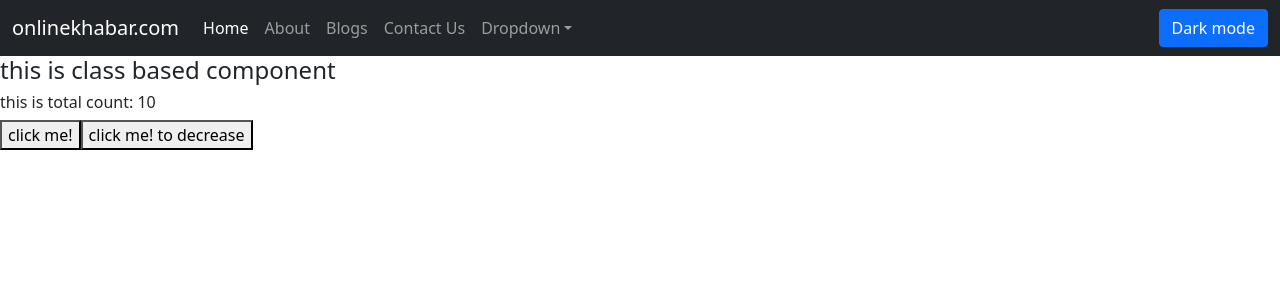
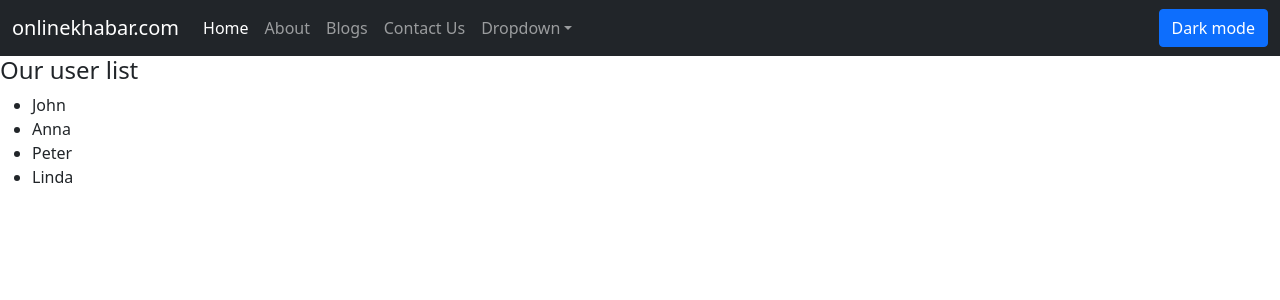
Before and after one commit to Raju-bit-creator/chaitra-ii-react, a React (Vite) app: page /userlist in a window 1280 px wide. Shown: the top 300 px of the page. Built offline with nearby package versions, Linux system fonts and the light colour scheme.

Commit message:
useparams

```diff
--- a/src/App.jsx
+++ b/src/App.jsx
@@ -12,6 +12,8 @@ import About from "./components/About";
 import Contact from "./components/Contact";
 import Blogs from "./components/Blogs";
 import ClassBased from "./components/ClassBased";
+import UserList from "./components/UserList";
+import UserDetail from "./components/UserDetail";
 
 function App() {
   const [count, setCount] = useState(10); //initialize
@@ -63,8 +65,10 @@ function App() {
           <Route path="/about" element={<About />} />
           <Route path="/contact" element={<Contact />} />
           <Route path="/blogs" element={<Blogs />} />
+          <Route path="/userlist" element={<UserList />} />
+          <Route path="/:id/:username/:age" element={<UserDetail />} />
         </Routes>
-        <ClassBased />
+        {/* <ClassBased /> */}
       </Router>
     </>
   );
--- /dev/null
+++ b/src/components/UserDetail.jsx
@@ -0,0 +1,19 @@
+import React from "react";
+import { useParams } from "react-router-dom";
+
+const UserDetail = () => {
+  const params = useParams();
+  const { id, username, age } = params; //destructuring
+  console.log("name", username);
+
+  return (
+    <div className="container mt-4">
+      <h4>this is user detail page</h4>
+      <p>user id: {id}</p>
+      <p>user name: {username}</p>
+      <p>age: {age}</p>
+    </div>
+  );
+};
+
+export default UserDetail;
--- /dev/null
+++ b/src/components/UserList.jsx
@@ -0,0 +1,35 @@
+import React from "react";
+import { useNavigate } from "react-router-dom";
+
+const UserList = () => {
+  const navigate = useNavigate();
+  const users = [
+    { _id: 1, name: "John", age: 25 },
+    { _id: 2, name: "Anna", age: 30 },
+    { _id: 3, name: "Peter", age: 35 },
+    { _id: 4, name: "Linda", age: 40 },
+  ];
+  const handleUser = (userId, userName, age) => {
+    console.log("you clicked", userName);
+    navigate(`/${userId}/${userName}/${age}`); //template literal
+  };
+  return (
+    <div>
+      <h4>Our user list</h4>
+      <ul>
+        {users.map((user) => {
+          return (
+            <li
+              key={user._id}
+              onClick={() => handleUser(user._id, user.name, user.age)}
+            >
+              {user.name}
+            </li>
+          );
+        })}
+      </ul>
+    </div>
+  );
+};
+
+export default UserList;
```
